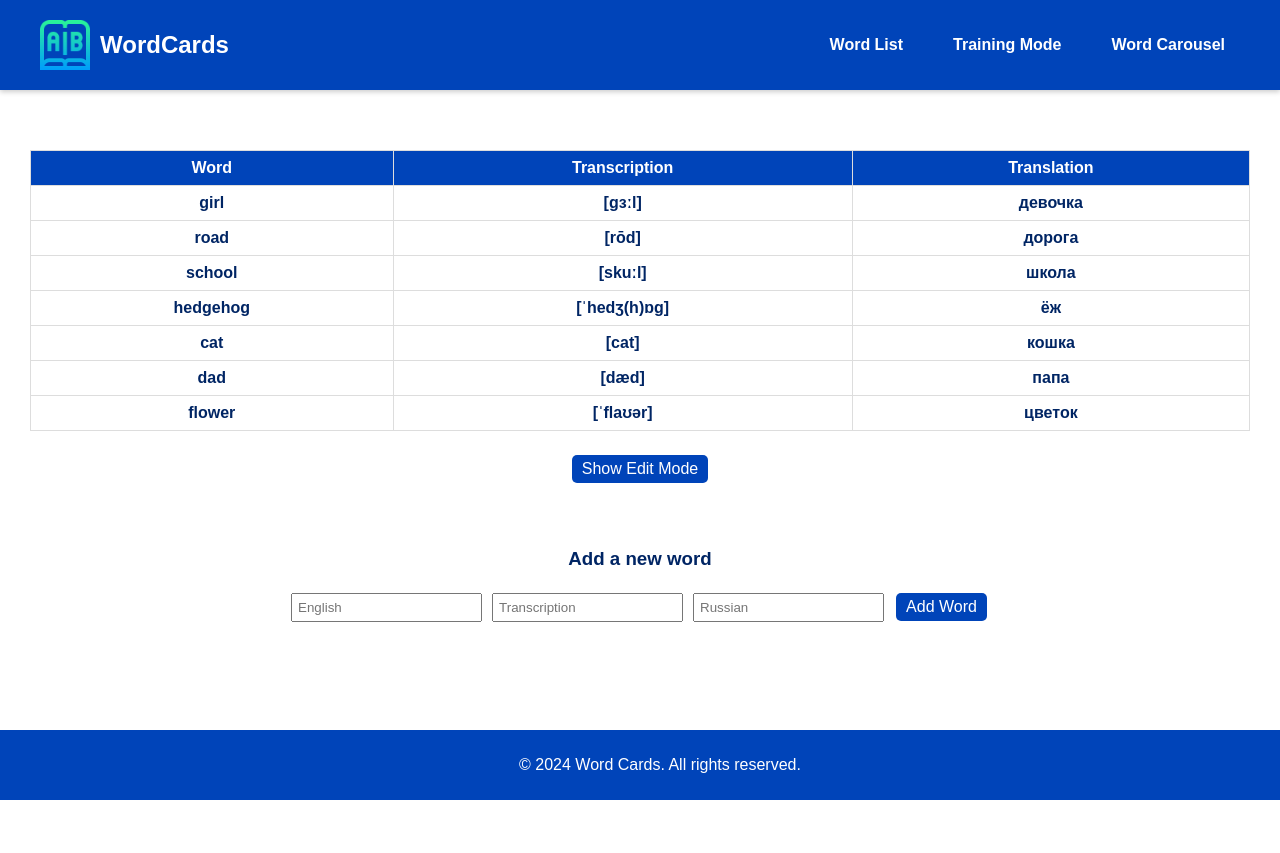
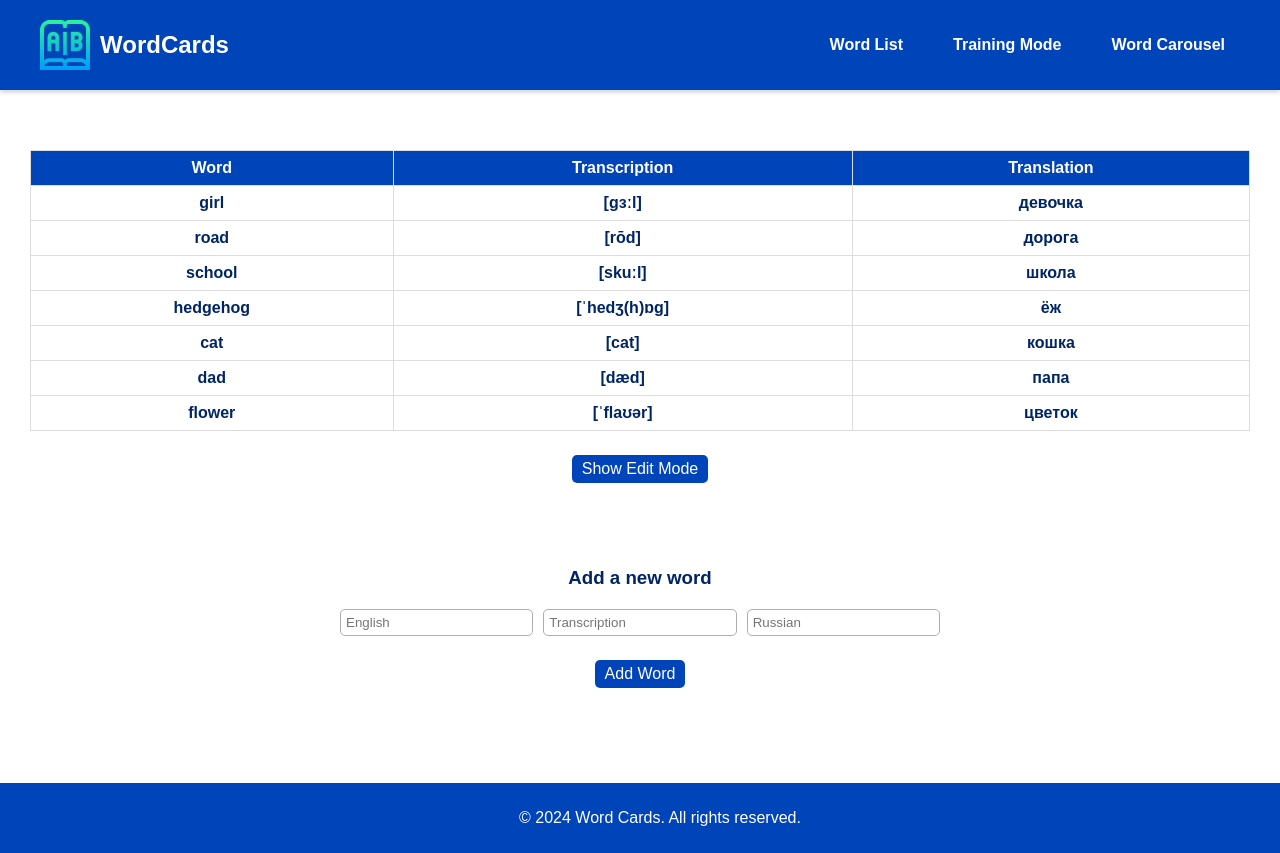
Before and after one commit to Pstepanova21/Word-cards, a React (Create React App) app: page / in a window 1280 px wide. Shown: the top 853 px of the page. Before the commit the page ends 800 px from the top, so only its background shows below. Built offline with nearby package versions, Linux system fonts and the light colour scheme.

Commit message:
added erors for WordList and AddWordForm

```diff
--- /dev/null
+++ b/src/components/AddWordForm/AddWordForm.jsx
@@ -0,0 +1,122 @@
+import React, { useState } from "react";
+import styles from "./AddWordForm.module.css";
+
+const AddWordForm = ({ onAddWord }) => {
+  const [newWord, setNewWord] = useState({
+    english: "",
+    transcription: "",
+    russian: "",
+  });
+
+  const [errors, setErrors] = useState({
+    english: false,
+    transcription: false,
+    russian: false,
+  });
+
+  const handleChange = (e) => {
+    const { name, value } = e.target;
+    setNewWord((prevState) => ({
+      ...prevState,
+      [name]: value,
+    }));
+    // Очищаем ошибки при изменении содержимого поля
+    setErrors((prevErrors) => ({
+      ...prevErrors,
+      [name]: false,
+    }));
+  };
+
+  const handleAddClick = () => {
+    // Проверяем на пустые поля перед добавлением слова
+    if (newWord.english.trim() === "") {
+      setErrors((prevErrors) => ({
+        ...prevErrors,
+        english: true,
+      }));
+    }
+    if (newWord.transcription.trim() === "") {
+      setErrors((prevErrors) => ({
+        ...prevErrors,
+        transcription: true,
+      }));
+    }
+    if (newWord.russian.trim() === "") {
+      setErrors((prevErrors) => ({
+        ...prevErrors,
+        russian: true,
+      }));
+    }
+
+    // Если есть хотя бы одно пустое поле, не добавляем слово
+    if (
+      newWord.english.trim() === "" ||
+      newWord.transcription.trim() === "" ||
+      newWord.russian.trim() === ""
+    ) {
+      return;
+    }
+
+    // Добавляем слово
+    onAddWord(newWord);
+    setNewWord({ english: "", transcription: "", russian: "" });
+    // Очищаем ошибки после добавления слова
+    setErrors({
+      english: false,
+      transcription: false,
+      russian: false,
+    });
+  };
+
+  return (
+    <div className={styles.addWordForm}>
+      <h3>Add a new word</h3>
+      <div className={styles.inputContainer}>
+        <input
+          type="text"
+          name="english"
+          placeholder="English"
+          value={newWord.english}
+          onChange={handleChange}
+          className={`${styles.input} ${errors.english ? styles.error : ""}`}
+        />
+        {errors.english && (
+          <span className={styles.errorMessage}>Field cannot be empty</span>
+        )}
+      </div>
+      <div className={styles.inputContainer}>
+        <input
+          type="text"
+          name="transcription"
+          placeholder="Transcription"
+          value={newWord.transcription}
+          onChange={handleChange}
+          className={`${styles.input} ${
+            errors.transcription ? styles.error : ""
+          }`}
+        />
+        {errors.transcription && (
+          <span className={styles.errorMessage}>Field cannot be empty</span>
+        )}
+      </div>
+      <div className={styles.inputContainer}>
+        <input
+          type="text"
+          name="russian"
+          placeholder="Russian"
+          value={newWord.russian}
+          onChange={handleChange}
+          className={`${styles.input} ${errors.russian ? styles.error : ""}`}
+        />
+        {errors.russian && (
+          <span className={styles.errorMessage}>Field cannot be empty</span>
+        )}
+      </div>
+      <div className={styles.buttonContainer}>
+        <button onClick={handleAddClick}>Add Word</button>
+      </div>
+    </div>
+  );
+};
+
+export default AddWordForm;
--- /dev/null
+++ b/src/components/AddWordForm/AddWordForm.module.css
@@ -0,0 +1,49 @@
+@import "../../assets/styles/variables.css";
+@import "../../assets/styles/buttons.css";
+
+.addWordForm {
+  margin: 5% auto;
+  color: var(--text);
+  max-width: 600px;
+  display: flex;
+  flex-wrap: wrap;
+  gap: 10px;
+  justify-content: center;
+}
+
+.addWordForm h3 {
+  margin-bottom: 10px;
+  text-align: center;
+  width: 100%;
+}
+
+.addWordForm .inputContainer {
+  flex: 1;
+  position: relative;
+  display: flex;
+  flex-direction: column;
+}
+
+.addWordForm input {
+  border-radius: var(--border-radius);
+  border: 1px solid #afafaf;
+  padding: 5px;
+  box-sizing: border-box;
+  width: 100%;
+}
+
+.addWordForm .error {
+  border: 1px solid red;
+}
+
+.addWordForm .errorMessage {
+  color: red;
+  font-size: 0.8rem;
+  margin-top: 5px;
+}
+
+.buttonContainer {
+  width: 100%;
+  justify-content: center;
+  margin-top: 10px;
+}
--- a/src/components/WordList/WordList.css
+++ b/src/components/WordList/WordList.css
@@ -27,23 +27,21 @@
 .word-list input {
   width: 80%;
   border-radius: var(--border-radius);
-  border: 1px solid #ddd;
+  border: 1px solid #afafaf;
   box-sizing: border-box;
 }
+
 .actions {
   width: 30%;
 }
 
-.add-word-form {
-  margin: 5%;
-  color: var(--text);
+.word-list .empty-field {
+  border: 1px solid red;
 }
 
-.add-word-form input {
-  margin-right: 10px;
-  padding: 5px;
+.disabled-button {
+  background-color: #ccc;
+  color: #666;
+  cursor: not-allowed;
+  pointer-events: none;
 }
-
-.add-word-form button:hover {
-  background-color: var(--button-color-2);
-}
--- a/src/components/WordList/WordList.jsx
+++ b/src/components/WordList/WordList.jsx
@@ -1,19 +1,25 @@
 import React, { useState } from "react";
 import "./WordList.css";
+import AddWordForm from "../AddWordForm/AddWordForm";
 
 const WordList = ({ words, onUpdateWord, onDeleteWord, onAddWord }) => {
   const [isEditing, setIsEditing] = useState(null);
   const [editWord, setEditWord] = useState({});
-  const [newWord, setNewWord] = useState({
-    english: "",
-    transcription: "",
-    russian: "",
+  const [showActions, setShowActions] = useState(false);
+  const [emptyFields, setEmptyFields] = useState({
+    english: false,
+    transcription: false,
+    russian: false,
   });
-  const [showActions, setShowActions] = useState(false);
 
   const handleEditClick = (index, word) => {
     setIsEditing(index);
     setEditWord(word);
+    setEmptyFields({
+      english: false,
+      transcription: false,
+      russian: false,
+    });
   };
 
   const handleSaveClick = () => {
@@ -21,14 +27,18 @@ const WordList = ({ words, onUpdateWord, onDeleteWord, onAddWord }) => {
     setIsEditing(null);
   };
 
-  const handleChange = (e, setState) => {
+  const handleChange = (e) => {
     const { name, value } = e.target;
-    setState((prevState) => ({ ...prevState, [name]: value }));
-  };
+    setEditWord((prevState) => ({
+      ...prevState,
+      [name]: value,
+    }));
 
-  const handleAddClick = () => {
-    onAddWord(newWord);
-    setNewWord({ english: "", transcription: "", russian: "" });
+    const isEmpty = value.trim() === "";
+    setEmptyFields((prevEmptyFields) => ({
+      ...prevEmptyFields,
+      [name]: isEmpty,
+    }));
   };
 
   const toggleActions = () => {
@@ -37,6 +47,9 @@ const WordList = ({ words, onUpdateWord, onDeleteWord, onAddWord }) => {
     }
     setShowActions(!showActions);
   };
+
+  const hasEmptyField =
+    emptyFields.english || emptyFields.transcription || emptyFields.russian;
 
   return (
     <div>
@@ -60,7 +73,8 @@ const WordList = ({ words, onUpdateWord, onDeleteWord, onAddWord }) => {
                         type="text"
                         name="english"
                         value={editWord.english}
-                        onChange={(e) => handleChange(e, setEditWord)}
+                        onChange={handleChange}
+                        className={emptyFields.english ? "empty-field" : ""}
                       />
                     </td>
                     <td>
@@ -68,7 +82,10 @@ const WordList = ({ words, onUpdateWord, onDeleteWord, onAddWord }) => {
                         type="text"
                         name="transcription"
                         value={editWord.transcription}
-                        onChange={(e) => handleChange(e, setEditWord)}
+                        onChange={handleChange}
+                        className={
+                          emptyFields.transcription ? "empty-field" : ""
+                        }
                       />
                     </td>
                     <td>
@@ -76,11 +93,18 @@ const WordList = ({ words, onUpdateWord, onDeleteWord, onAddWord }) => {
                         type="text"
                         name="russian"
                         value={editWord.russian}
-                        onChange={(e) => handleChange(e, setEditWord)}
+                        onChange={handleChange}
+                        className={emptyFields.russian ? "empty-field" : ""}
                       />
                     </td>
                     <td>
-                      <button onClick={handleSaveClick}>Save</button>
+                      <button
+                        onClick={handleSaveClick}
+                        disabled={hasEmptyField}
+                        className={hasEmptyField ? "disabled-button" : ""}
+                      >
+                        Save
+                      </button>
                       <button onClick={() => setIsEditing(null)}>Cancel</button>
                     </td>
                   </>
@@ -113,31 +137,7 @@ const WordList = ({ words, onUpdateWord, onDeleteWord, onAddWord }) => {
         </button>
       )}
 
-      <div className="add-word-form">
-        <h3>Add a new word</h3>
-        <input
-          type="text"
-          name="english"
-          placeholder="English"
-          value={newWord.english}
-          onChange={(e) => handleChange(e, setNewWord)}
-        />
-        <input
-          type="text"
-          name="transcription"
-          placeholder="Transcription"
-          value={newWord.transcription}
-          onChange={(e) => handleChange(e, setNewWord)}
-        />
-        <input
-          type="text"
-          name="russian"
-          placeholder="Russian"
-          value={newWord.russian}
-          onChange={(e) => handleChange(e, setNewWord)}
-        />
-        <button onClick={handleAddClick}>Add Word</button>
-      </div>
+      <AddWordForm onAddWord={onAddWord} />
     </div>
   );
 };
```
